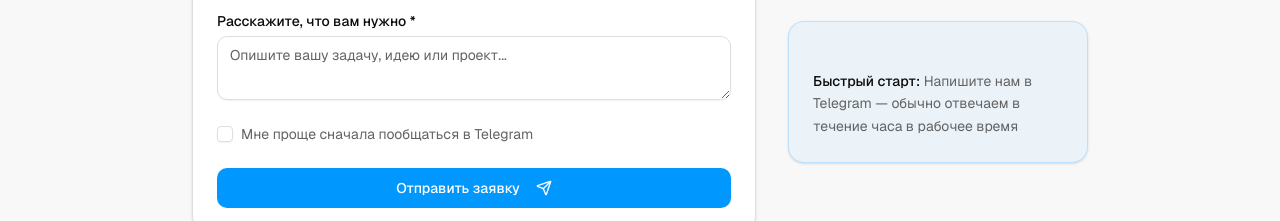
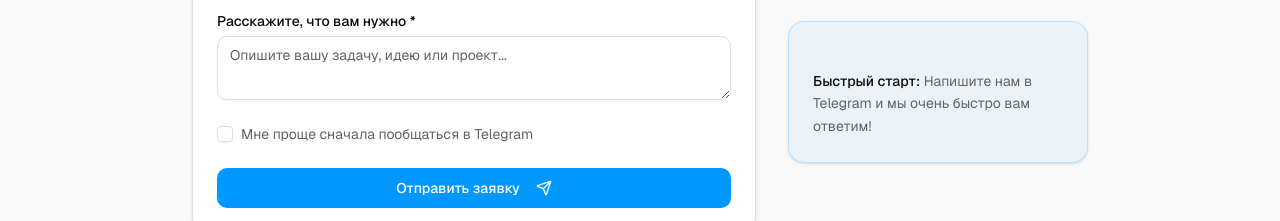
Before and after one commit to actionartem/TeleCode, a Next.js app: page / in a window 1280 px wide. Shown: the part 6437-6658 px from the top of the page. Built offline with nearby package versions, Linux system fonts and the light colour scheme.

Commit message:
Update contact.tsx

```diff
--- a/components/contact.tsx
+++ b/components/contact.tsx
@@ -206,7 +206,7 @@ export function Contact() {
                 <CardContent className="pt-6">
                   <p className="text-sm text-muted-foreground leading-relaxed">
                     <span className="font-medium text-foreground">Быстрый старт: </span>
-                    Напишите нам в Telegram — обычно отвечаем в течение часа в рабочее время
+                    Напишите нам в Telegram и мы очень быстро вам ответим!
                   </p>
                 </CardContent>
               </Card>
```
